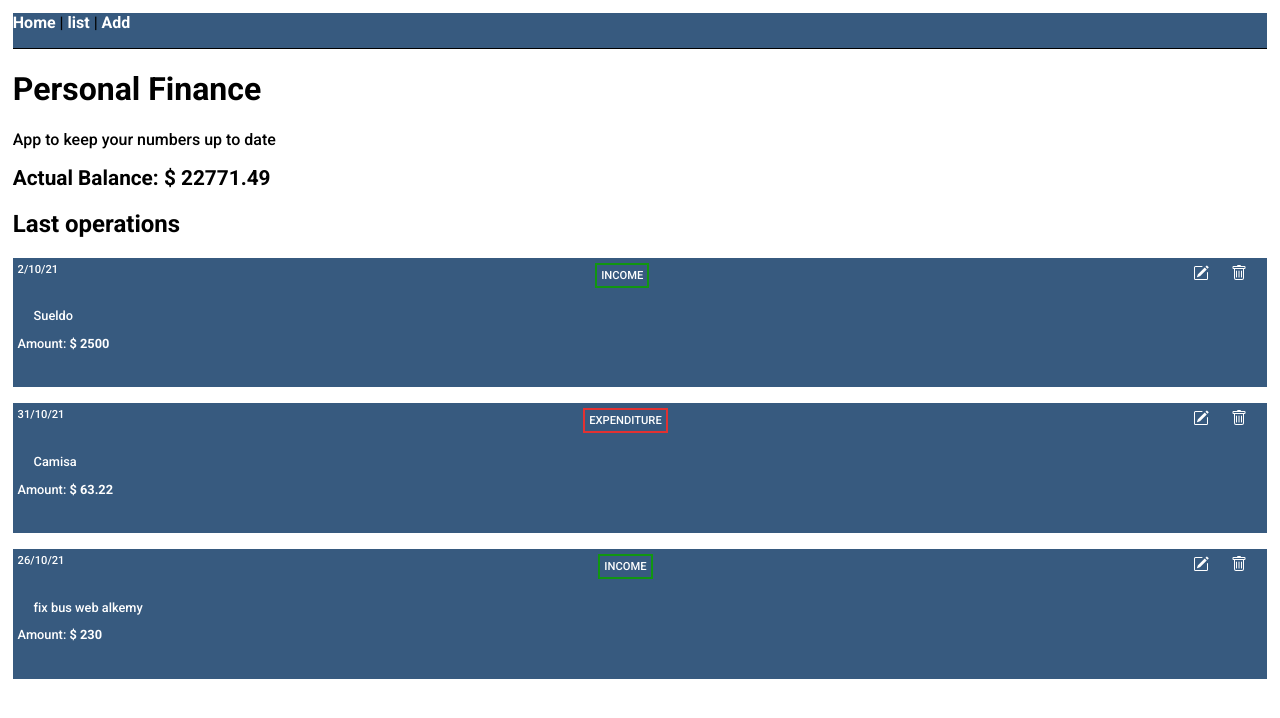
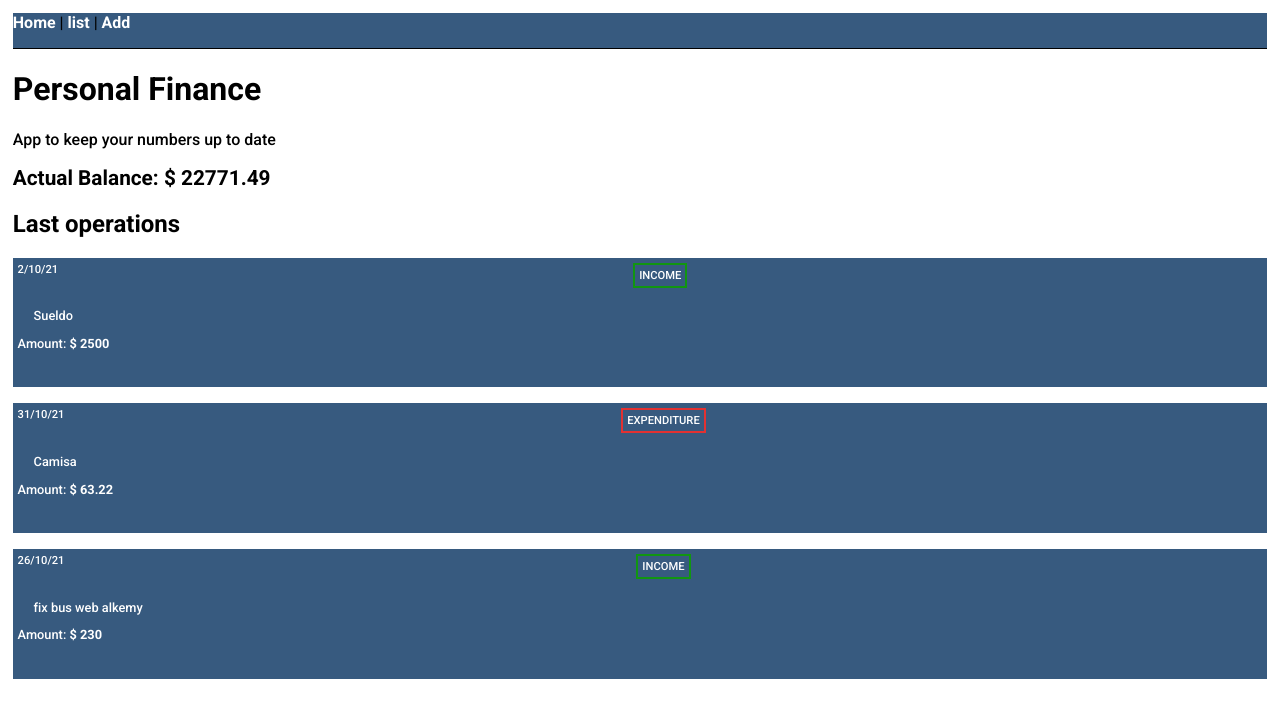
Before and after one commit to fom78/challenge-fullstack-alkemy, a React (Create React App) app: page /home in a window 1280 px wide. Shown: the top 718 px of the page. Built offline with nearby package versions, Linux system fonts and the light colour scheme; no server answers.

Commit message:
add disable actions in home

```diff
--- a/src/components/Home.js
+++ b/src/components/Home.js
@@ -6,11 +6,11 @@ import { getBalance, getOperations } from 'data';
 
 export default function Home({operations}) {
     const balance = getBalance()
-    const lastOperations = getOperations({quantity:3})
+    const lastOperations = getOperations({op:operations,quantity:3})
     return (
       <HomeStyled>
         <h1>Actual Balance: $ {parseFloat(balance).toFixed(2)}</h1>
-        <List operations={lastOperations} title='Last operations'/>
+        <List operations={lastOperations} title='Last operations' actions={false}/>
       </HomeStyled>
     );
   }
--- a/src/components/List.js
+++ b/src/components/List.js
@@ -9,7 +9,7 @@ import FinanceService from "services/finance.service";
 import styled from 'styled-components'
 
 
-const List = ({ operations, setRefreshList, title = 'List of operations' }) => {
+const List = ({ operations, setRefreshList, title = 'List of operations', actions = true }) => {
   let navigate = useNavigate();
 
   const handleEdit = (id) => {
@@ -39,10 +39,14 @@ const List = ({ operations, setRefreshList, title = 'List of operations' }) => {
             <div className='operationHeader'>
               <div className='date'>{formatedDate}</div>
               <div className={`type ${color}`}>{operation.type}</div>
-              <div className="btn-action">
-                <button onClick={() => handleEdit(operation.id)}><Edit /></button>
-                <button><Delete onClick={() => handleDelete(operation.id)} /></button>
-              </div>
+              {actions
+                ?
+                <div className="btn-action">
+                  <button onClick={() => handleEdit(operation.id)}><Edit /></button>
+                  <button><Delete onClick={() => handleDelete(operation.id)} /></button>
+                </div>
+                : null
+              }
             </div>
             <p className='operationConcept'>{operation.concept}</p>
             <div className='operationAmount'>Amount: <span>$ {operation.amount}</span></div>
--- a/src/data.js
+++ b/src/data.js
@@ -84,7 +84,7 @@ export const addOperations = (operation) => {
     return operations
 }
 
-export const getOperations = ({quantity=10}) => {
+export const getOperations = ({op,quantity=10}) => {
     if (quantity === 'all') return operations
     return operations.slice(0,quantity)
 }
```
